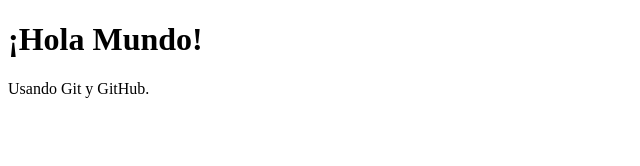
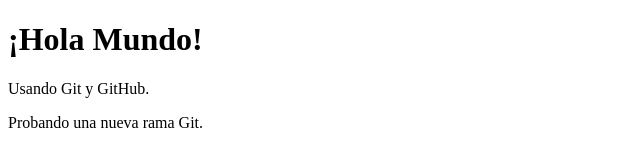
Before and after one commit to Romeo2Sierra/Repo01, a plain HTML site: page index.html in a window 1280 px wide. Shown: the whole page, without its empty margins (0-640 px from the left). Drawn offline with Linux system fonts and the light colour scheme.

Commit message:
Creando una nueva rama Git

```diff
--- a/index.html
+++ b/index.html
@@ -8,5 +8,6 @@
 	<body>
 		<h1>¡Hola Mundo!</h1>
 		<p>Usando Git y GitHub.</p>
+		<p>Probando una nueva rama Git.</p>
 	</body>
 </html>
```
